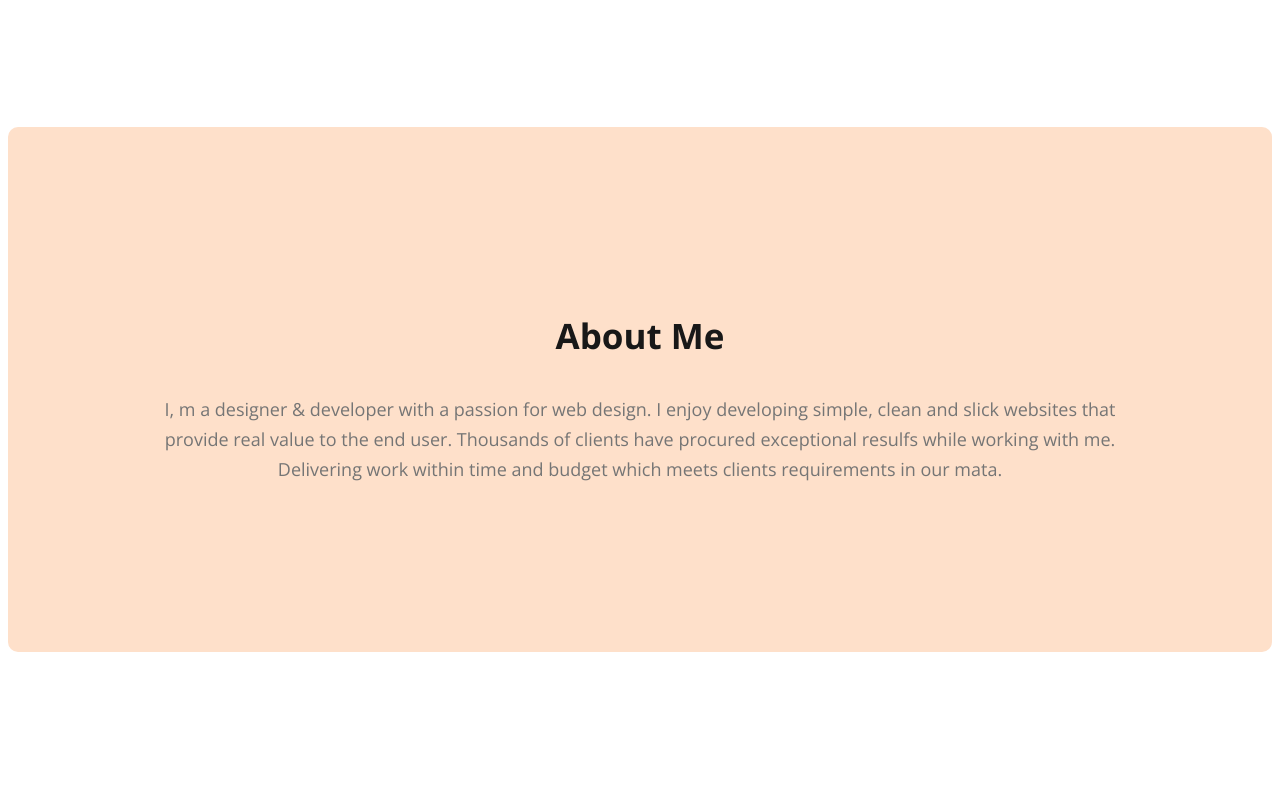
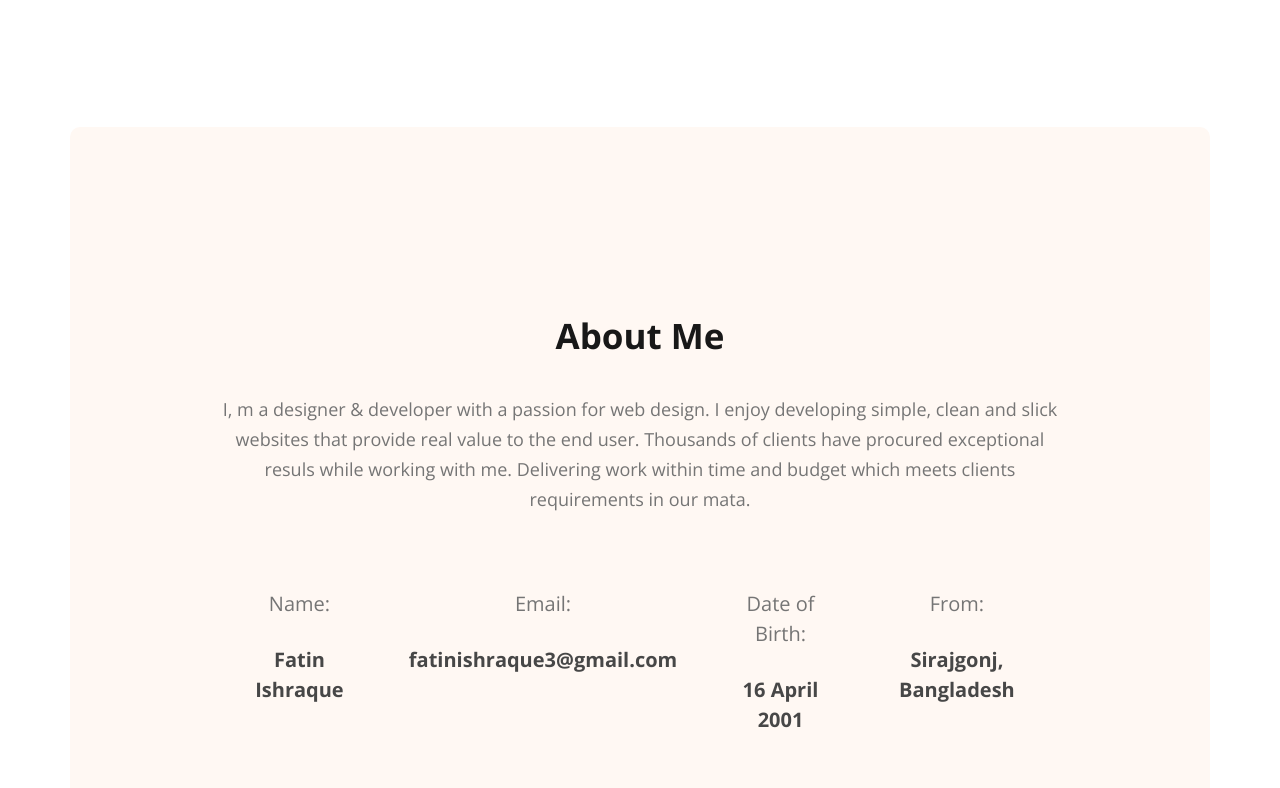
Before and after one commit to n0vemberain/web-portfolio, a plain HTML site: page index.html in a window 1280 px wide. Shown: the part 662-1450 px from the top of the page. Drawn offline with nearby package versions, Linux system fonts and the light colour scheme; files whose address does not match are found by name.

Commit message:
Updated about

```diff
--- a/index.html
+++ b/index.html
@@ -37,8 +37,26 @@
         <section class="about">
           <h3 class="section-title">About Me</h3>
           <p class="section-discription">
-            I, m a designer & developer with a passion for web design. I enjoy developing simple, clean and slick websites that provide real value to the end user. Thousands of clients have procured exceptional resulfs while working with me. Delivering work within time and budget which meets clients requirements in our mata.
+            I, m a designer & developer with a passion for web design. I enjoy developing simple, clean and slick websites that provide real value to the end user. Thousands of clients have procured exceptional resuls while working with me. Delivering work within time and budget which meets clients requirements in our mata.
           </p>
+          <div class="about-info-container">
+            <div class="about-info">
+              <h4 class="info-title">Name:</h4>
+              <p class="info-description">Fatin Ishraque</p>
+            </div>
+            <div class="about-info">
+              <h4 class="info-title">Email:</h4>
+              <p class="info-description">fatinishraque3@gmail.com</p>
+            </div>
+            <div class="about-info">
+              <h4 class="info-title">Date of Birth:</h4>
+              <p class="info-description">16 April 2001</p>
+            </div>
+            <div class="about-info">
+              <h4 class="info-title">From:</h4>
+              <p class="info-description">Sirajgonj, Bangladesh</p>
+            </div>
+          </div>
         </section>
     </main>
     <footer></footer>
--- a/portfolio.css
+++ b/portfolio.css
@@ -105,6 +105,31 @@ nav a {
 .about {
   padding: 150px;
   border-radius: 10px;
-  background: #fee0ca;
+  background: #FFF8F3;
   margin: 130px 0;
 }
+main{
+  max-width: 1140px;
+  margin: 0 auto;
+}
+.about-info-container{
+  display:flex;
+  justify-content: space-between;
+}
+.about-info{
+  text-align: center;
+  margin: 30px;
+}
+.info-title{
+  color:  #757575;
+text-align: center;
+font-size: 20px;
+font-weight: 400;
+line-height: 30px;
+}
+.info-description{
+  color: #474747;
+  font-size: 20px;
+  font-weight: 700;
+  line-height: 30px;
+}
```
